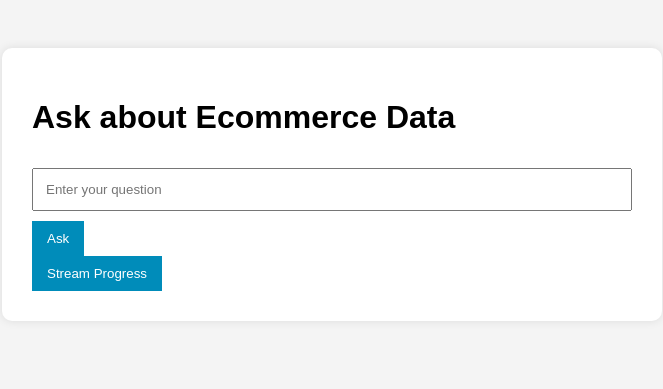
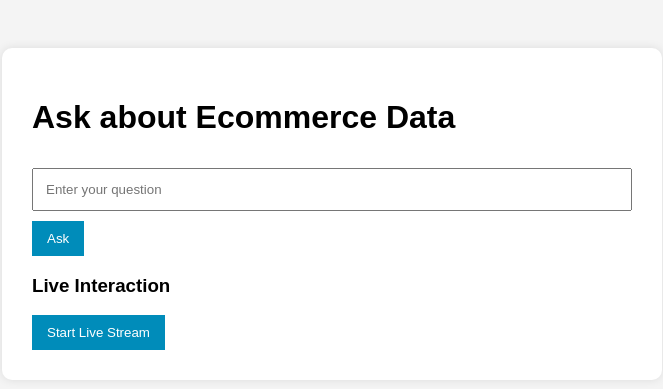
Before and after one commit to Jk319/genai-ecommerce-agent, a Python web app: template app/templates/index.html in a window 1280 px wide. Shown: the top 389 px of the page, without its empty margins (308-971 px from the left). Run offline with Jinja, Linux system fonts and the light colour scheme; the template is opened without the code that fills it, so the values that code supplies are empty.

Commit message:
Update index.html

```diff
--- a/app/templates/index.html
+++ b/app/templates/index.html
@@ -24,7 +24,7 @@
         {% if answer %}
         <div class="answer">
             <h3>Answer:</h3>
-            <p>{{ answer|safe }}</p>  <!-- allow HTML table -->
+            <p>{{ answer|safe }}</p>  <!-- Safe for HTML table -->
         </div>
         {% endif %}
 
@@ -35,8 +35,11 @@
         </div>
         {% endif %}
 
-        <button onclick="startStream()">Stream Progress</button>
-        <div id="log" class="stream-log"></div>
+        <div class="stream-section">
+            <h3>Live Interaction</h3>
+            <button onclick="startStream()">Start Live Stream</button>
+            <div id="log" class="stream-log"></div>
+        </div>
     </div>
 
     <script>
@@ -52,7 +55,9 @@
 </html>
 
 
-<!-- <!DOCTYPE html>
+<!--
+
+<!DOCTYPE html>
 <html lang="en">
 <head>
     <meta charset="UTF-8">
@@ -77,4 +82,5 @@
     </div>
 </body>
 </html>
+
  -->
```
